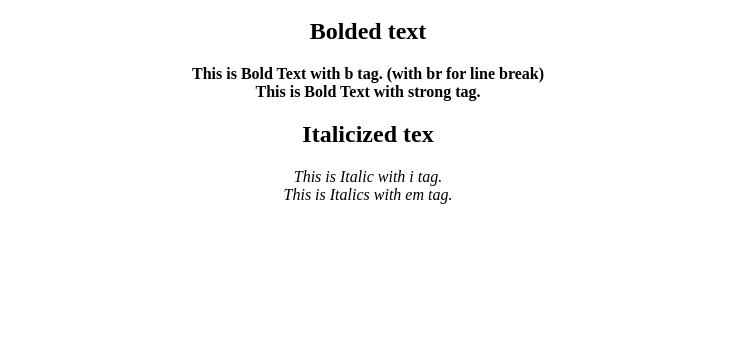
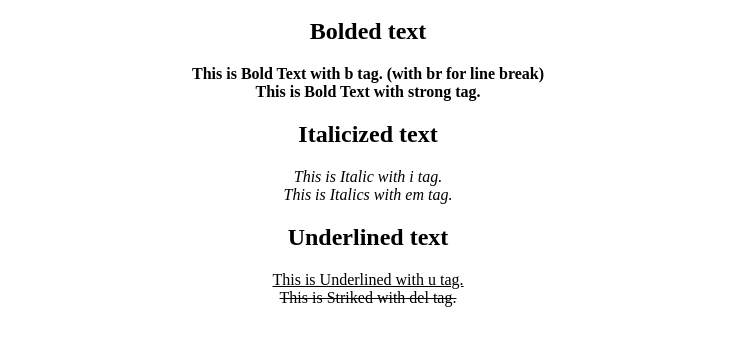
Before and after one commit to VedranaGATech/VedranaGATech.github.io, a plain HTML site: page textdemo.html in a window 1280 px wide. Shown: the part 48-394 px from the top of the page, without its empty margins (272-1006 px from the left). Drawn offline with Linux system fonts and the light colour scheme.

Commit message:
added diff text

```diff
--- a/textdemo.html
+++ b/textdemo.html
@@ -14,11 +14,18 @@
             <strong>This is Bold Text with strong tag.</strong>
         </p>
 
-        <h2>Italicized tex</h2>
+        <h2>Italicized text</h2>
         <p>
                 <i>This is Italic with i tag.</i><br>
                 <em>This is Italics with em tag.</em>
         </p>
+
+        <h2>Underlined text</h2>
+        <p>
+                <u>This is Underlined with u tag.</u><br>
+                <del>This is Striked with del tag.</del>
+        </p
+
     </center>
 
   </body>
```
